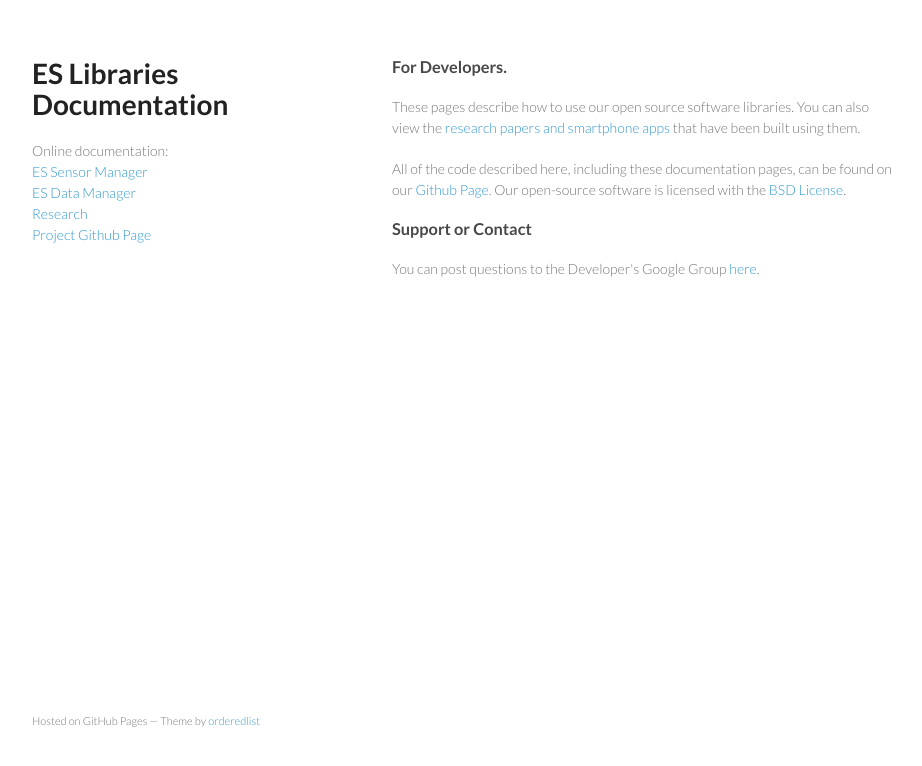
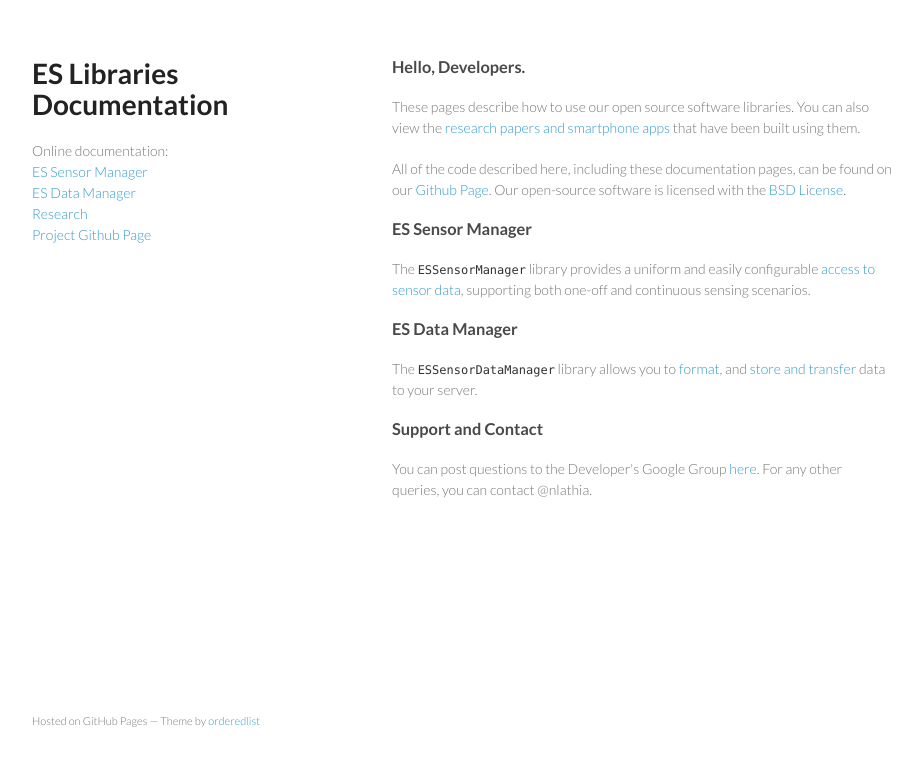
Before and after one commit to emotionsense/emotionsense.github.io, a plain HTML site: page index.html in a window 1280 px wide. Shown: the whole page, without its empty margins (178-1100 px from the left). Drawn offline with Linux system fonts and the light colour scheme.

Commit message:
Update home page

```diff
--- a/index.html
+++ b/index.html
@@ -17,24 +17,32 @@
       <header>
         <h1>ES Libraries Documentation</h1>
         <p>Online documentation:
-	<br /><a href="https://github.com/xsenselabs">ES Sensor Manager</a>
-        <br /><a href="https://github.com/xsenselabs">ES Data Manager</a>
-	<br /><a href="https://github.com/xsenselabs">Research</a>
+	<br /><a href="">ES Sensor Manager</a>
+        <br /><a href="">ES Data Manager</a>
+	<br /><a href="">Research</a>
 	<br /><a href="https://github.com/xsenselabs">Project Github Page</a></p>
 
       </header>
       <section>
         <h3>
-<a id="welcome-to-github-pages" class="anchor" href="#welcome-to-github-pages" aria-hidden="true"><span class="octicon octicon-link"></span></a>For Developers.</h3>
+<a id="welcome-to-github-pages" class="anchor" href="#welcome-to-github-pages" aria-hidden="true"><span class="octicon octicon-link"></span></a>Hello, Developers.</h3>
 
 <p>These pages describe how to use our open source software libraries. You can also view the <a href="research.html">research papers and smartphone apps</a> that have been built using them.</p>
 
 <p>All of the code described here, including these documentation pages, can be found on our <a href="https://github.com/xsenselabs">Github Page</a>. Our open-source software is licensed with the <a href="http://en.wikipedia.org/wiki/BSD_licenses">BSD License</a>.
 
+<h3>ES Sensor Manager</h3>
+
+<p>The <a href="https://github.com/xsenselabs/SensorManager"><code>ESSensorManager</code></a> library provides a uniform and easily configurable <a href="">access to sensor data</a>, supporting both one-off and continuous sensing scenarios.</p>
+
+<h3>ES Data Manager</h3>
+
+<p>The <a href="https://github.com/xsenselabs/SensorDataManager"><code>ESSensorDataManager</code></a> library allows you to <a href="">format</a>, and <a href="">store and transfer</a> data to your server.
+
 <h3>
-<a id="support-or-contact" class="anchor" href="#support-or-contact" aria-hidden="true"><span class="octicon octicon-link"></span></a>Support or Contact</h3>
+<a id="support-or-contact" class="anchor" href="#support-or-contact" aria-hidden="true"><span class="octicon octicon-link"></span></a>Support and Contact</h3>
 
-<p>You can post questions to the Developer's Google Group <a href="https://groups.google.com/forum/#!forum/es-library-developers">here</a>.</p>
+<p>You can post questions to the Developer's Google Group <a href="https://groups.google.com/forum/#!forum/es-library-developers">here</a>. For any other queries, you can contact @nlathia.</p>
       </section>
       <footer>
         <p><small>Hosted on GitHub Pages &mdash; Theme by <a href="https://github.com/orderedlist">orderedlist</a></small></p>
```
